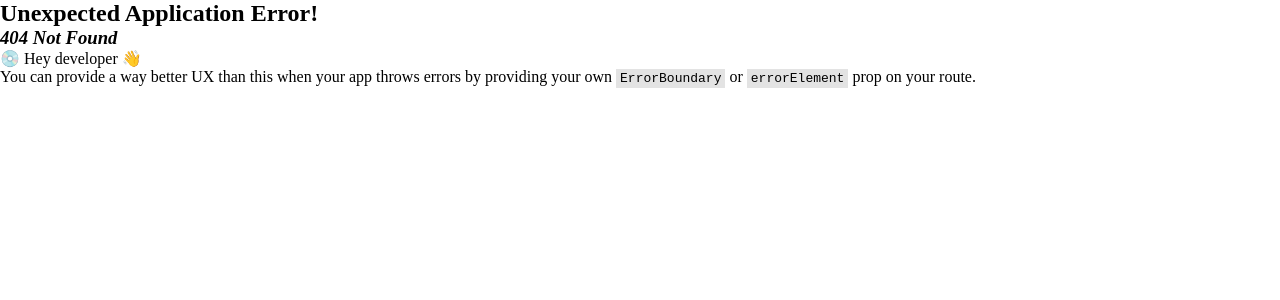
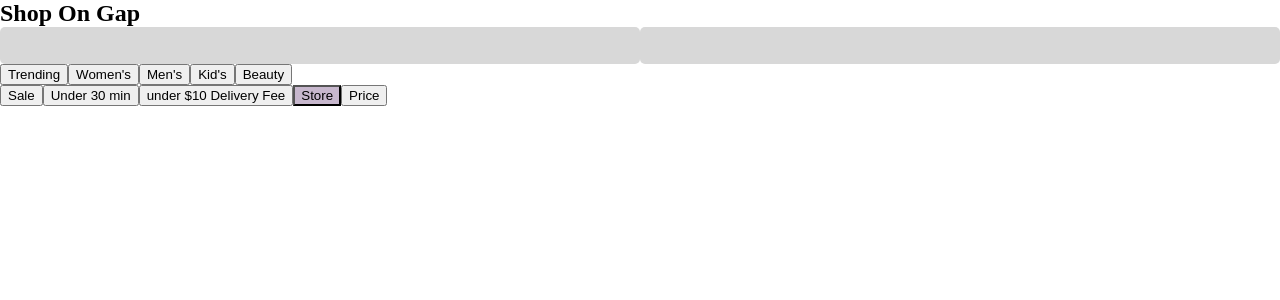
Before and after one commit to Baguirre03/ShopOn, a React (Vite) app: page /shop/gap in a window 1280 px wide. Before the commit this address had no page. Shown: the top 300 px of the page. Built offline with nearby package versions, Linux system fonts and the light colour scheme.

Commit message:
barebones shopping

```diff
--- a/src/Router.jsx
+++ b/src/Router.jsx
@@ -2,6 +2,8 @@
 import App from "./App";
 import SignIn from "./components/SignIn";
 import WelcomeDriver from "./components/DriverSignup";
+import Shop from "./components/Shop";
+import { element } from "prop-types";
 
 const Router = () => {
   const router = createBrowserRouter([
@@ -21,6 +23,10 @@
       path: "login",
       element: <SignIn></SignIn>,
     },
+    {
+      path: "shop/:name",
+      element: <Shop name={name}></Shop>,
+    },
   ]);
   return <RouterProvider router={router}></RouterProvider>;
 };
--- a/src/components/Button.jsx
+++ b/src/components/Button.jsx
@@ -6,6 +6,16 @@
   } else {
     className = `default-white ${className}`;
   }
+  if (className === `default-white slant`) {
+    return (
+      <Link to={to}>
+        <button className={className}>
+          <span className={spanClass}>{children}</span>
+        </button>
+      </Link>
+    );
+  }
+
   return to ? (
     <Link to={to}>
       <button className={className} onClick={onClick}>
--- a/src/components/CheckoutInfo.jsx
+++ b/src/components/CheckoutInfo.jsx
@@ -5,12 +5,12 @@
     <div className="checkout-info-container">
       <div className="checkout-image"></div>
       <div className="right-side-checkout">
-        <h4>Checkout or view your cart</h4>
+        <h4>Perks of Shopping with us</h4>
         <ul className="bullet points">
           <li>Order before 2 pm and get your purchase within the day</li>
-          <li>Not your size? Avail of our hassle-free return policy</li>
+          <li>Not your size? Avail our hassle-free return policy</li>
           <li>Get 24/7 customer support</li>
-          <li>We support contactless payment</li>
+          <li>We support contactless payment to make it easier for you</li>
         </ul>
         <Button className="default-brown" to="signup">
           Shop Now
--- a/src/components/HomeCard.jsx
+++ b/src/components/HomeCard.jsx
@@ -1,5 +1,8 @@
+import { Link } from "react-router-dom";
+
 export default function HomeCard({ data }) {
   return (
+    <Link to={"shop/" + data.name} key={data.name}>
       <div className="home-card">
         <div className="image-container-card">
           <img src={data.src}></img>
@@ -11,5 +14,6 @@
           </div>
         </div>
       </div>
+    </Link>
   );
 }
--- a/src/components/HomePage.jsx
+++ b/src/components/HomePage.jsx
@@ -12,7 +12,6 @@
       </div>
       <div className="middle-home">
         <p className="slogan">ShopQuick with ShopOn</p>
-        {/* <p className="description">timeless looks, anytime</p> */}
         <Button to="shop">Shop Now</Button>
       </div>
       <div className="shop-now-cta"></div>
--- a/src/components/HomePagelookUp.jsx
+++ b/src/components/HomePagelookUp.jsx
@@ -11,31 +11,37 @@
     src: nike,
     time: "10:30am",
     distance: ".2",
+    name: "nike",
   },
   {
     src: zara,
     time: "5:00pm",
-    distance: "9",
+    distance: "8",
+    name: "zara",
   },
   {
     src: nordstrom,
     time: "4:00pm",
     distance: "9",
+    name: "nordstrom",
   },
   {
     src: loft,
     time: "2:30pm",
     distance: "4",
+    name: "loft",
   },
   {
     src: madwell,
     time: "1:30pm",
     distance: "5",
+    name: "madewell",
   },
   {
     src: gap,
     time: "11:30am",
     distance: ".3",
+    name: "gap",
   },
 ];
 
--- a/src/components/Shop.jsx
+++ b/src/components/Shop.jsx
@@ -0,0 +1,60 @@
+import { useState } from "react";
+import { useParams } from "react-router-dom";
+
+const deals = [
+  { name: "Sale" },
+  { name: "Under 30 min" },
+  { name: "under $10 Delivery Fee" },
+  { name: "Store" },
+  { name: "Price" },
+];
+
+export default function Shop() {
+  const { name } = useParams();
+  const [selected, setSelected] = useState("Store");
+
+  function handleClick(name) {
+    setSelected(name);
+  }
+
+  return (
+    <div>
+      <div className="header">
+        <h2>Shop On {name.charAt(0, 1).toUpperCase() + name.slice(1)}</h2>
+        <input></input>
+        <input></input>
+      </div>
+      <div className="categories">
+        <button className="category">Trending</button>
+        <button className="category">Women's</button>
+        <button className="category">Men's</button>
+        <button className="category">Kid's</button>
+        <button className="category">Beauty</button>
+      </div>
+      <div className="deals">
+        {deals.map((deal) => {
+          if (deal.name === selected) {
+            return (
+              <button
+                onClick={() => setSelected(deal.name)}
+                key={deal.name}
+                className={"deal selected"}
+              >
+                {deal.name}
+              </button>
+            );
+          }
+          return (
+            <button
+              onClick={() => setSelected(deal.name)}
+              key={deal.name}
+              className="deal"
+            >
+              {deal.name}
+            </button>
+          );
+        })}
+      </div>
+    </div>
+  );
+}
--- a/src/components/TrackOrder.jsx
+++ b/src/components/TrackOrder.jsx
@@ -6,7 +6,7 @@
       <div className="track-content">
         <img src={track} alt="Computer with distance on it" />
         <p>
-          Watch your driver pick up your clothes and deliver right to your door.
+          Watch your driver pick up your clothes and deliver right to your door
         </p>
       </div>
     </div>
--- a/src/components/Why.jsx
+++ b/src/components/Why.jsx
@@ -52,9 +52,7 @@
               <img src={clock}></img>
             </div>
             <div className="why-words">
-              <h4>
-                <bold>Flexible Scheduling</bold>
-              </h4>
+              <h4>Flexible Scheduling</h4>
               <desc>
                 From day one, you can work where you want and when you want
               </desc>
--- a/src/styles/app.css
+++ b/src/styles/app.css
@@ -61,7 +61,6 @@
 .top-home h4 {
     font-family: "hertical";
     font-size: 25px;
-    /* letter-spacing: 3px; */
 }
 
 .cta-header {
@@ -86,6 +85,8 @@
 .slogan {
     display: flex;
     font-size: 70px;
+    text-align: center;
+
 }
 
 .description {
@@ -658,10 +659,15 @@
     gap: 10px;
 }
 
+.search-card-container a {
+    color:black;
+    text-decoration: none;
+}
+
 .home-card {
     display: flex;
     font-family: "garet";
-    font-size: 17px;
+    font-size: 20px;
     align-items: center;
     border: 1px solid black;
     border-radius: 10px;
@@ -674,7 +680,6 @@
 
 .home-card:hover {
     cursor: pointer;
-    color: white;
     background-color: var(--pink);
     transition: .2s all;
     transform: translateY(-2px);
@@ -687,6 +692,28 @@
 .home-card img {
     max-width: 100%;
     height: auto;
+}
+
+.right-side-home {
+    flex: 1;
+    display: flex;
+    justify-content: center;
+    align-items: center;
+    flex-direction: column;
+}
+
+.home-distance {
+    background-color: var(--pink);
+    width: max-content;
+    border-radius: 1rem;
+    padding: 2px 20px 2px 20px;
+    align-self: center;
+    justify-self: center;
+}
+
+.home-card:hover .home-distance {
+    background-color: var(--white);
+    color: black;
 }
 
 @media (max-width: 560px) {
@@ -842,3 +869,12 @@
         font-size: 33px;
     }
 }
+
+/* SHOP CSS */
+
+.deal {
+}
+
+.deal.selected {
+    background-color: var(--pink);
+}
```
Also changed, not shown: src/components/Form.jsx (deleted). Lines whose indentation alone changed are shown as unchanged.
